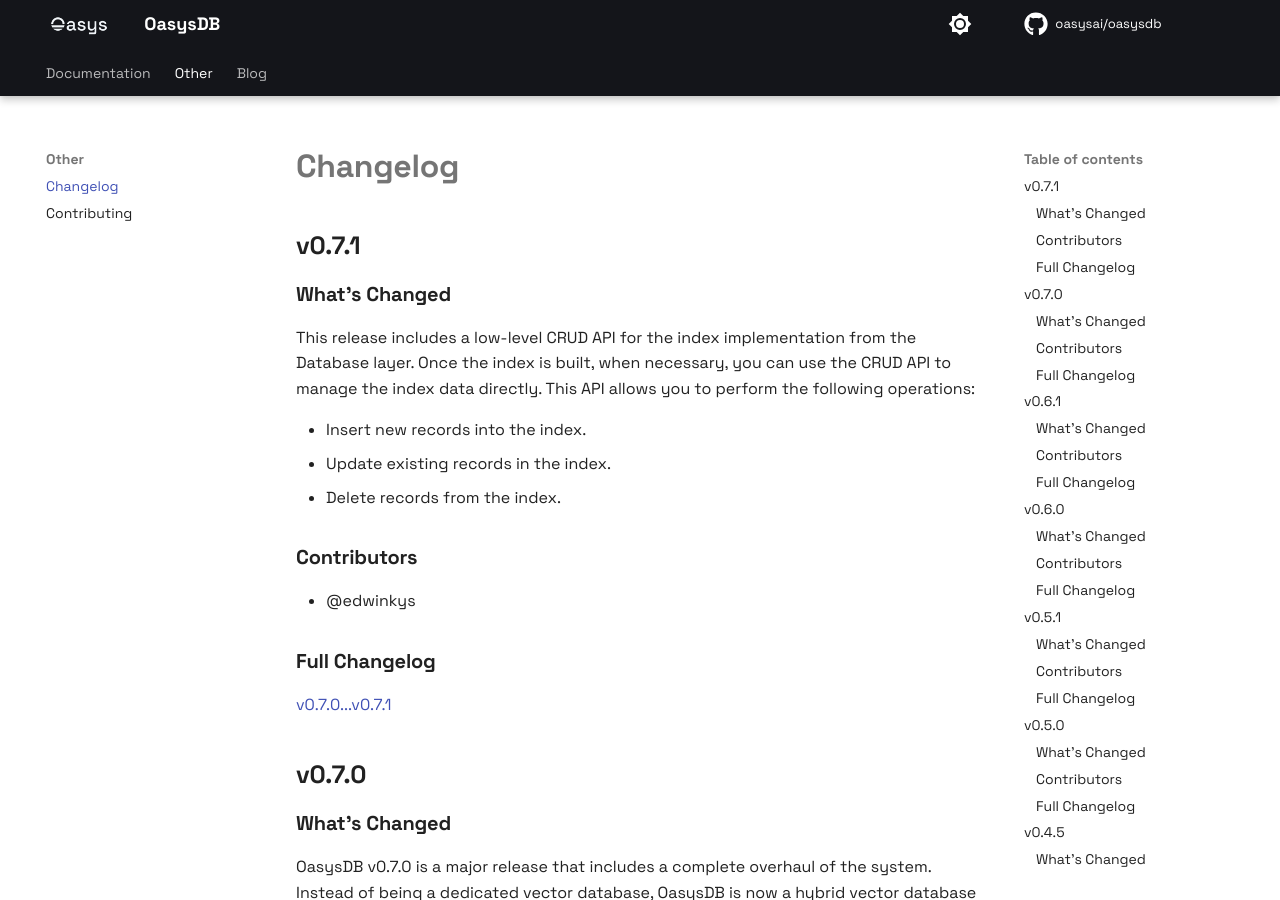
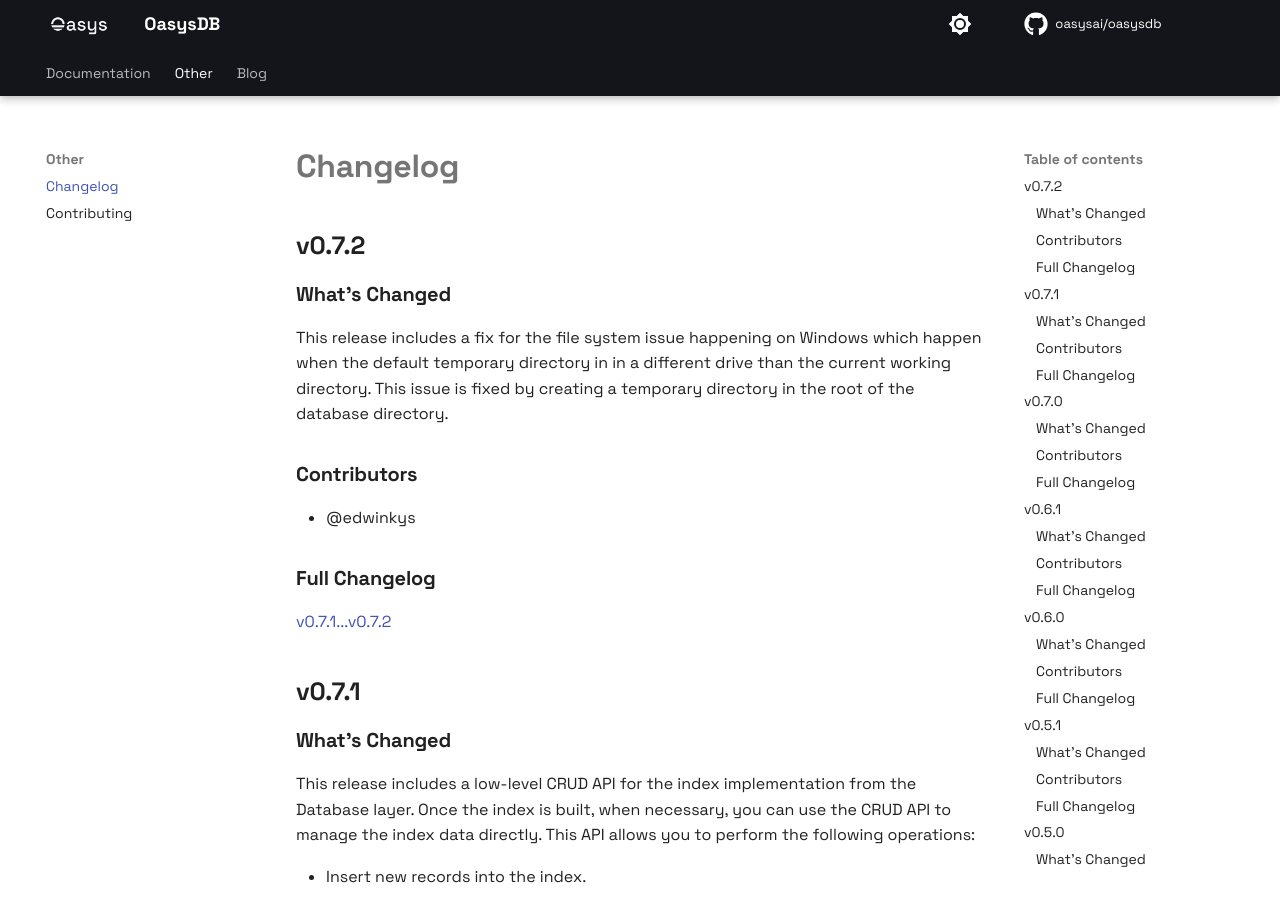
Before and after one commit to oasysai/oasysdb, an MkDocs documentation site: the page built from docs/changelog.md, in a window 1280 px wide and 900 px high. Built offline with MkDocs 1.6.1 and Material for MkDocs 9.7.7, drawn with Linux system fonts in a browser that asks for light colours; comment, search, counter and statistics services are not loaded.

Commit message:
chore: prep for 0.7.2 release

```diff
--- a/Cargo.toml
+++ b/Cargo.toml
@@ -1,6 +1,6 @@
 [package]
 name = "oasysdb"
-version = "0.7.1"
+version = "0.7.2"
 edition = "2021"
 license = "Apache-2.0"
 readme = "readme.md"
--- a/docs/changelog.md
+++ b/docs/changelog.md
@@ -1,4 +1,21 @@
 # Changelog
+
+## v0.7.2
+
+### What's Changed
+
+This release includes a fix for the file system issue happening on Windows which
+happen when the default temporary directory in in a different drive than the
+current working directory. This issue is fixed by creating a temporary directory
+in the root of the database directory.
+
+### Contributors
+
+- @edwinkys
+
+### Full Changelog
+
+[v0.7.1...v0.7.2](https://github.com/oasysai/oasysdb/compare/v0.7.1...v0.7.2)
 
 ## v0.7.1
 
```
Also changed, not shown: 1 other file.
